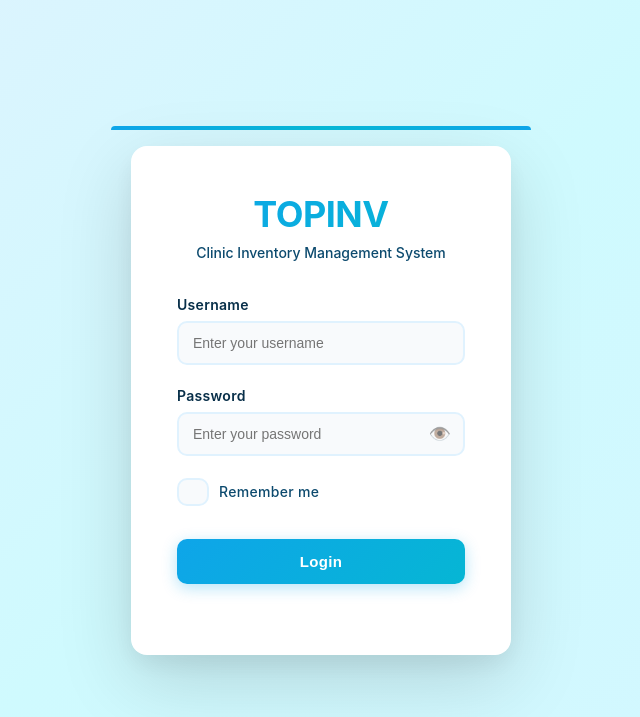
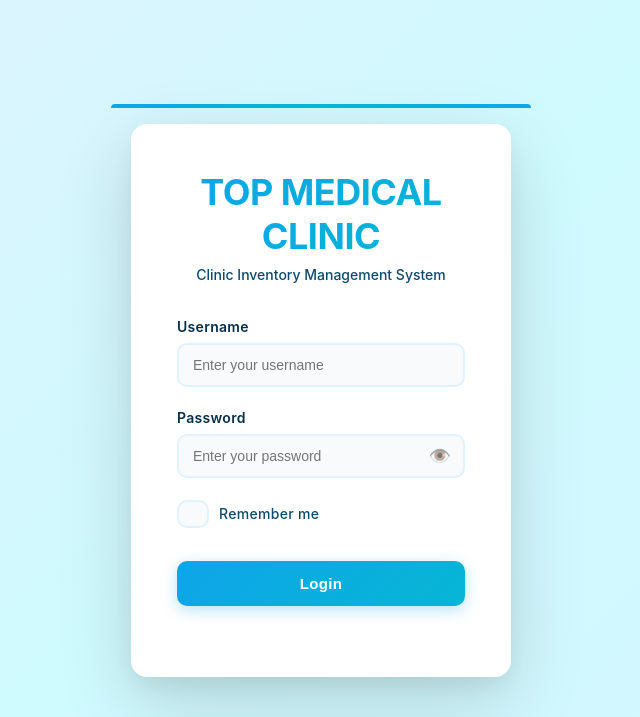
Before and after one commit to Amanyire28/inventory-management-system, a PHP site: page /topinv/ in a window 1280 px wide. Shown: the top 717 px of the page, without its empty margins (319-959 px from the left). Run offline with PHP 8.4, Linux system fonts and the light colour scheme.

Commit message:
Change login branding from TOPINV to TOP MEDICAL CLINIC

```diff
--- a/index.php
+++ b/index.php
@@ -111,7 +111,7 @@ if (isset($_GET['logout'], $_GET['token'])) {
     <div class="login-container">
         <div class="login-box" style="background: white !important;"> <!-- white form background as requested -->
             <div class="login-header">
-                <h1>TOPINV</h1>
+                <h1>TOP MEDICAL CLINIC</h1>
                 <p>Clinic Inventory Management System</p>
             </div>
 
```
